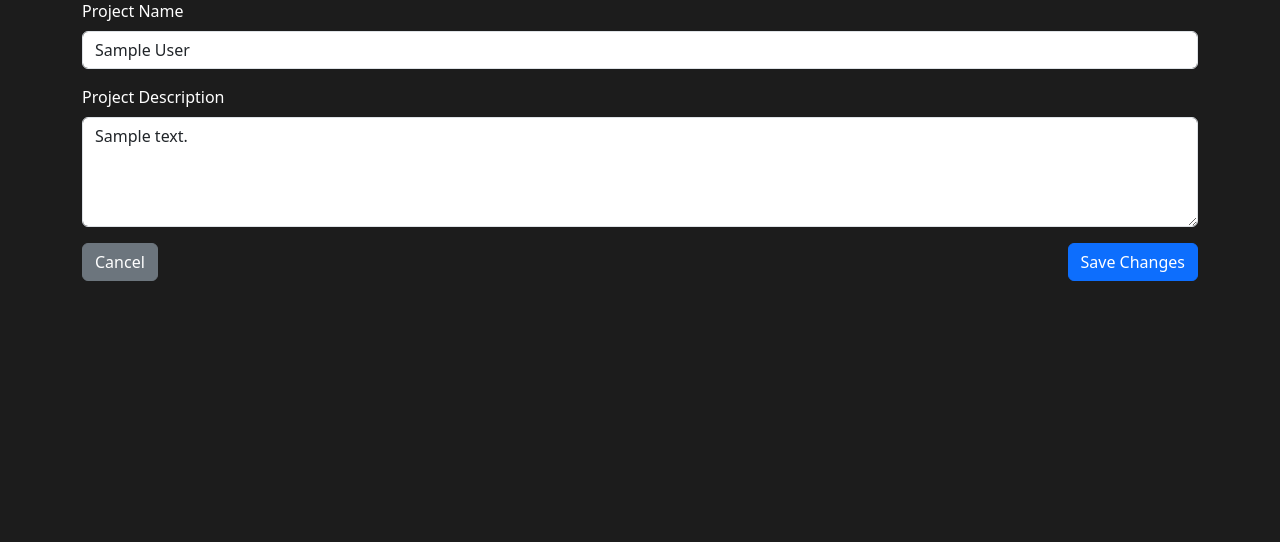
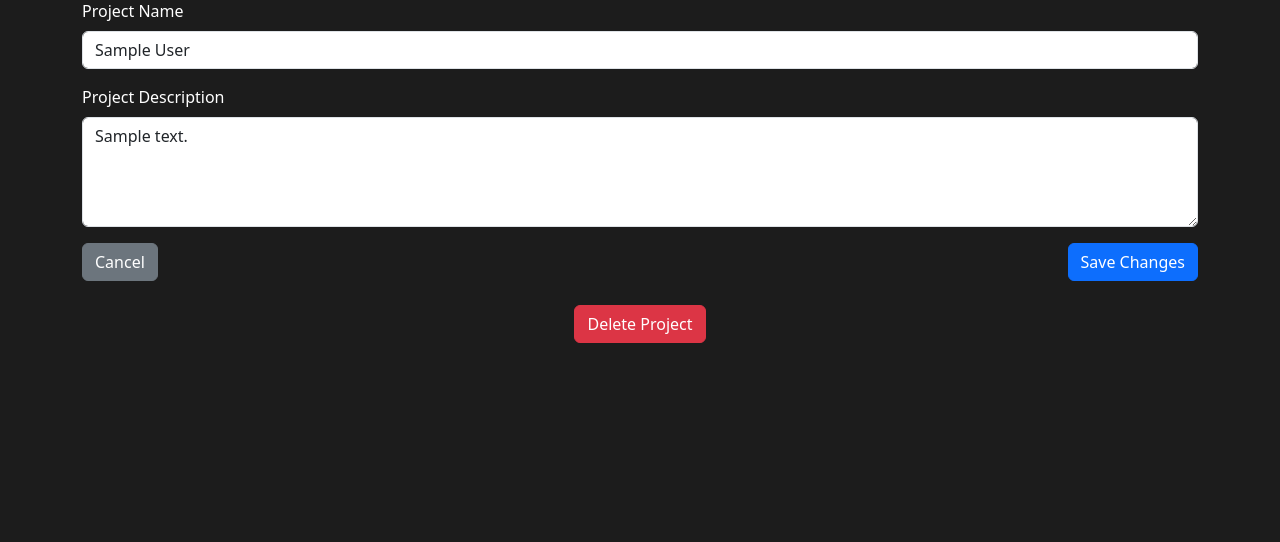
Before and after one commit to duk3y/music-production-pma, a Django app: page /projects/1/edit/ in a window 1280 px wide. Shown: the part 165-707 px from the top of the page. Run offline with Django 5.2, Linux system fonts and the light colour scheme; a user stored in the database is signed in; tables that the repository leaves empty hold one stand-in row (values such as "Sample post").

Commit message:
Added deletion and editing confirmation popups from within edit_project

```diff
--- a/mysite/views.py
+++ b/mysite/views.py
@@ -322,16 +322,22 @@ def confirm_delete_project(request, project_id):
 def delete_project(request, project_id):
     project = get_object_or_404(Project, id=project_id)
 
-    # Ensure only PMA admins or project owners can delete
-    if not (request.user.profile.pmaStatus or project.user == request.user):
+    if not (request.user.profile.pmaStatus or request.user == project.user):
         return HttpResponseForbidden("You do not have permission to delete this project.")
 
     if request.method == 'POST':
         project.delete()
         messages.success(request, f'Project "{project.name}" was deleted successfully.')
-        return redirect('manage_projects_admin')  # Redirect to manage projects for admins
 
-    return redirect('manage_projects_admin')  # Fallback redirect
+        # Redirect based on user role
+        if request.user.profile.pmaStatus:
+            return redirect('manage_projects_admin')
+        else:
+            return redirect('common_default')
+
+    # Fallback redirect in case the request is not POST
+    return redirect('common_default')
+
 
 
 @login_required
--- a/templates/edit_project.html
+++ b/templates/edit_project.html
@@ -7,7 +7,7 @@
 {% block content %}
 <div class="container mt-5">
     <h1 class="text-center">Edit Project</h1>
-    <form method="post" action="">
+    <form method="post" action="" onsubmit="return confirmEdit();">
         {% csrf_token %}
         <div class="mb-3">
             <label for="name" class="form-label">Project Name</label>
@@ -22,5 +22,24 @@
             <button type="submit" class="btn btn-primary">Save Changes</button>
         </div>
     </form>
+
+    {% if user == project.user or user.profile.pmaStatus %}
+    <div class="mt-4 text-center">
+        <form method="post" action="{% url 'delete_project' project.id %}" onsubmit="return confirmDelete();">
+            {% csrf_token %}
+            <button type="submit" class="btn btn-danger">Delete Project</button>
+        </form>
+    </div>
+    {% endif %}
 </div>
+
+<script>
+    function confirmEdit() {
+        return confirm("Are you sure you want to save changes to the project?");
+    }
+
+    function confirmDelete() {
+        return confirm("Are you sure you want to delete this project? This action cannot be undone.");
+    }
+</script>
 {% endblock %}
```
